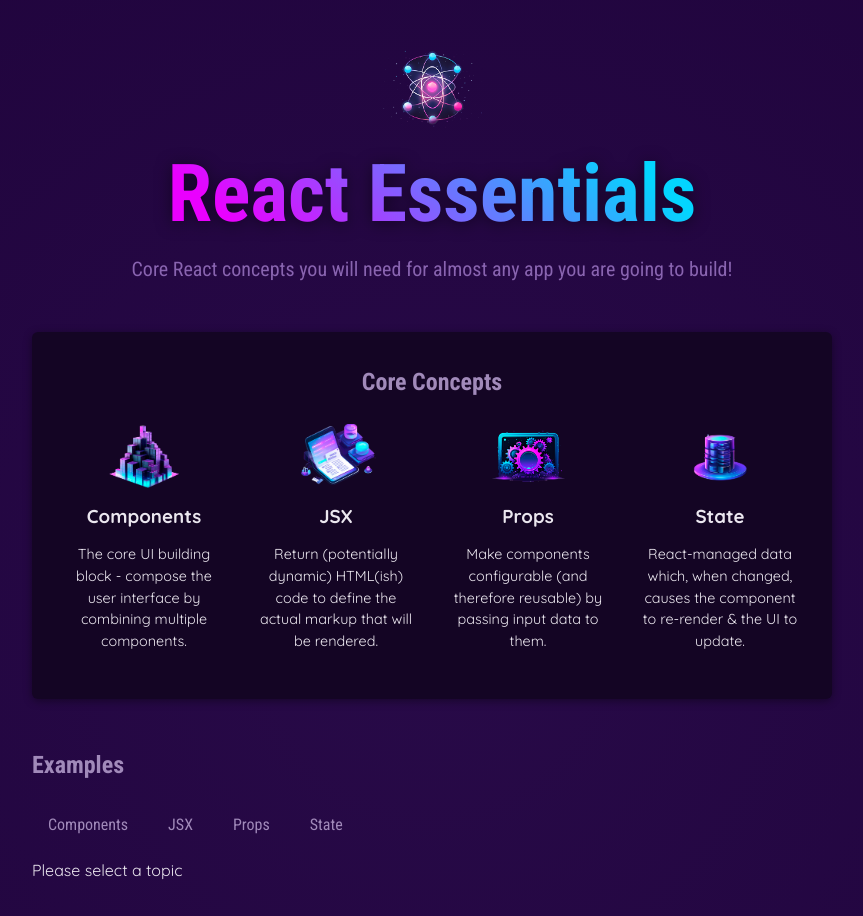
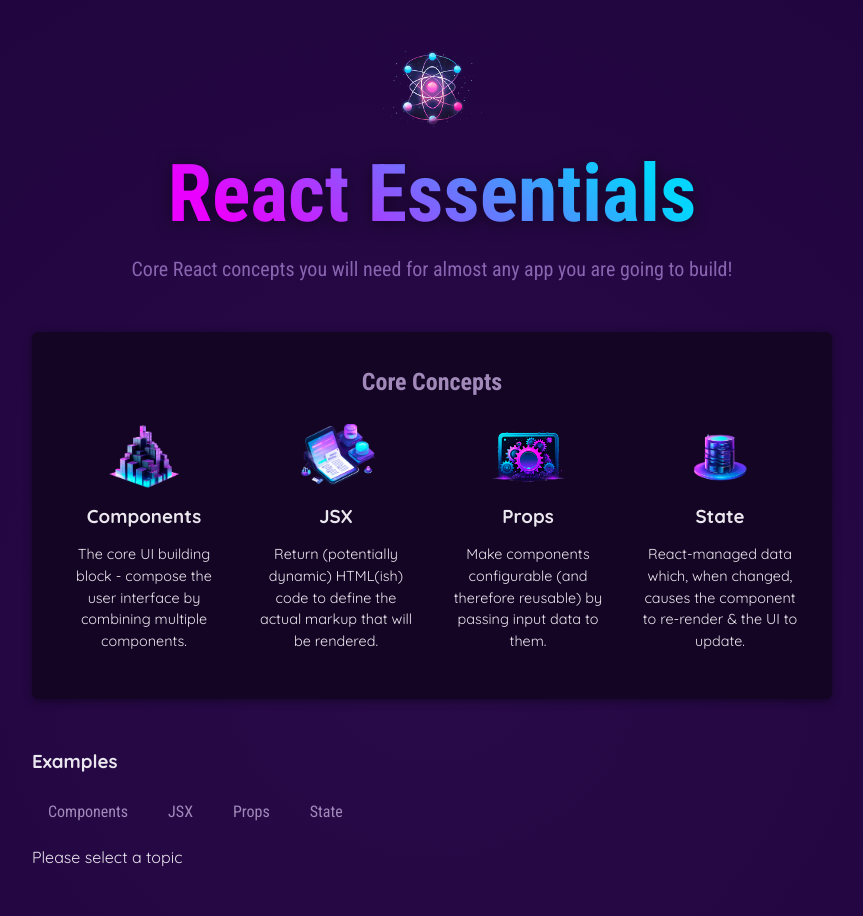
Before and after one commit to vi-suraj/React-2026, a React (Vite) app in the folder 01-starting-project/: page / in a window 1280 px wide. Shown: the top 916 px of the page, without its empty margins (208-1071 px from the left). Built offline with nearby package versions, Linux system fonts and the light colour scheme.

Commit message:
Forward Props
Forwarding props to components

```diff
--- a/01-starting-project/src/App.jsx
+++ b/01-starting-project/src/App.jsx
@@ -1,84 +1,16 @@
 import Header from "./components/Header/Header";
-import CoreConcepts from "./components/CoreConcepts/CoreConcepts";
-import { CORE_CONCEPTS, EXAMPLES } from "./data";
-import TabButton from "./components/TabButton";
-import { useState } from "react";
+import Concepts from "./components/Concepts";
+import Examples from "./components/Examples";
 
 function App() {
-  const [selectedTopic, setSelectedTopic] = useState("");
-
-  function handleSelect(selectedButton) {
-    setSelectedTopic(selectedButton);
-  }
-
-  let tabContent = <p>Please select a topic</p>;
-
-  if (selectedTopic) {
-    tabContent = (
-      <div id="tab-content">
-        <h3>{EXAMPLES[selectedTopic].title}</h3>
-        <p>{EXAMPLES[selectedTopic].description}</p>
-        <pre>
-          <code>{EXAMPLES[selectedTopic].code}</code>
-        </pre>
-      </div>
-    );
-  }
-
   return (
-    <div>
+    <>
       <Header />
       <main>
-        <section id="core-concepts">
-          <h2>Core Concepts</h2>
-          <ul>
-            {CORE_CONCEPTS.map((conceptItem) => (
-              <CoreConcepts key={conceptItem.title} {...conceptItem} />
-            ))}
-          </ul>
-        </section>
-        <section id="examples">
-          <h2>Examples</h2>
-          <menu>
-            <TabButton isSelected={selectedTopic === "components"} onSelect={() => handleSelect("components")}>
-              Components
-            </TabButton>
-            <TabButton isSelected={selectedTopic === "jsx"} onSelect={() => handleSelect("jsx")}>
-              JSX
-            </TabButton>
-            <TabButton isSelected={selectedTopic === "props"} onSelect={() => handleSelect("props")}>
-              Props
-            </TabButton>
-            <TabButton isSelected={selectedTopic === "state"} onSelect={() => handleSelect("state")}>
-              State
-            </TabButton>
-          </menu>
-          {/* {!selectedTopic ? <p>Please select a topic</p> : null}
-          {selectedTopic ? (
-            <div id="tab-content">
-              <h3>{EXAMPLES[selectedTopic].title}</h3>
-              <p>{EXAMPLES[selectedTopic].description}</p>
-              <pre>
-                <code>{EXAMPLES[selectedTopic].code}</code>
-              </pre>
-            </div>
-          ) : null} */}
-
-          {/* {!selectedTopic && <p>Please select a topic</p>} */}
-          {/* {selectedTopic && (
-            <div id="tab-content">
-              <h3>{EXAMPLES[selectedTopic].title}</h3>
-              <p>{EXAMPLES[selectedTopic].description}</p>
-              <pre>
-                <code>{EXAMPLES[selectedTopic].code}</code>
-              </pre>
-            </div>
-          )} */}
-
-          {tabContent}
-        </section>
+        <Concepts />
+        <Examples />
       </main>
-    </div>
+    </>
   );
 }
 
--- /dev/null
+++ b/01-starting-project/src/components/Concepts.jsx
@@ -0,0 +1,15 @@
+import CoreConcepts from "../components/CoreConcepts/CoreConcepts";
+import { CORE_CONCEPTS } from "../data";
+
+export default function Concepts() {
+  return (
+    <section id="core-concepts">
+      <h2>Core Concepts</h2>
+      <ul>
+        {CORE_CONCEPTS.map((conceptItem) => (
+          <CoreConcepts key={conceptItem.title} {...conceptItem} />
+        ))}
+      </ul>
+    </section>
+  );
+}
--- /dev/null
+++ b/01-starting-project/src/components/Examples.jsx
@@ -0,0 +1,68 @@
+import { EXAMPLES } from "../data";
+import TabButton from "../components/TabButton";
+import { useState } from "react";
+import Sections from "./Sections";
+
+export default function Examples() {
+  const [selectedTopic, setSelectedTopic] = useState("");
+
+  function handleSelect(selectedButton) {
+    setSelectedTopic(selectedButton);
+  }
+
+  let tabContent = <p>Please select a topic</p>;
+
+  if (selectedTopic) {
+    tabContent = (
+      <div id="tab-content">
+        <h3>{EXAMPLES[selectedTopic].title}</h3>
+        <p>{EXAMPLES[selectedTopic].description}</p>
+        <pre>
+          <code>{EXAMPLES[selectedTopic].code}</code>
+        </pre>
+      </div>
+    );
+  }
+
+  return (
+    <Sections title='Examples' id="examples">
+      <menu>
+        <TabButton isSelected={selectedTopic === "components"} onSelect={() => handleSelect("components")}>
+          Components
+        </TabButton>
+        <TabButton isSelected={selectedTopic === "jsx"} onSelect={() => handleSelect("jsx")}>
+          JSX
+        </TabButton>
+        <TabButton isSelected={selectedTopic === "props"} onSelect={() => handleSelect("props")}>
+          Props
+        </TabButton>
+        <TabButton isSelected={selectedTopic === "state"} onSelect={() => handleSelect("state")}>
+          State
+        </TabButton>
+      </menu>
+      {/* {!selectedTopic ? <p>Please select a topic</p> : null}
+          {selectedTopic ? (
+            <div id="tab-content">
+              <h3>{EXAMPLES[selectedTopic].title}</h3>
+              <p>{EXAMPLES[selectedTopic].description}</p>
+              <pre>
+                <code>{EXAMPLES[selectedTopic].code}</code>
+              </pre>
+            </div>
+          ) : null} */}
+
+      {/* {!selectedTopic && <p>Please select a topic</p>} */}
+      {/* {selectedTopic && (
+            <div id="tab-content">
+              <h3>{EXAMPLES[selectedTopic].title}</h3>
+              <p>{EXAMPLES[selectedTopic].description}</p>
+              <pre>
+                <code>{EXAMPLES[selectedTopic].code}</code>
+              </pre>
+            </div>
+          )} */}
+
+      {tabContent}
+    </Sections>
+  );
+}
--- /dev/null
+++ b/01-starting-project/src/components/Sections.jsx
@@ -0,0 +1,8 @@
+export default function Sections({ title, children, ...props }) {
+  return (
+    <section {...props}>
+      <h3>{title}</h3>
+      {children}
+    </section>
+  );
+}
```
